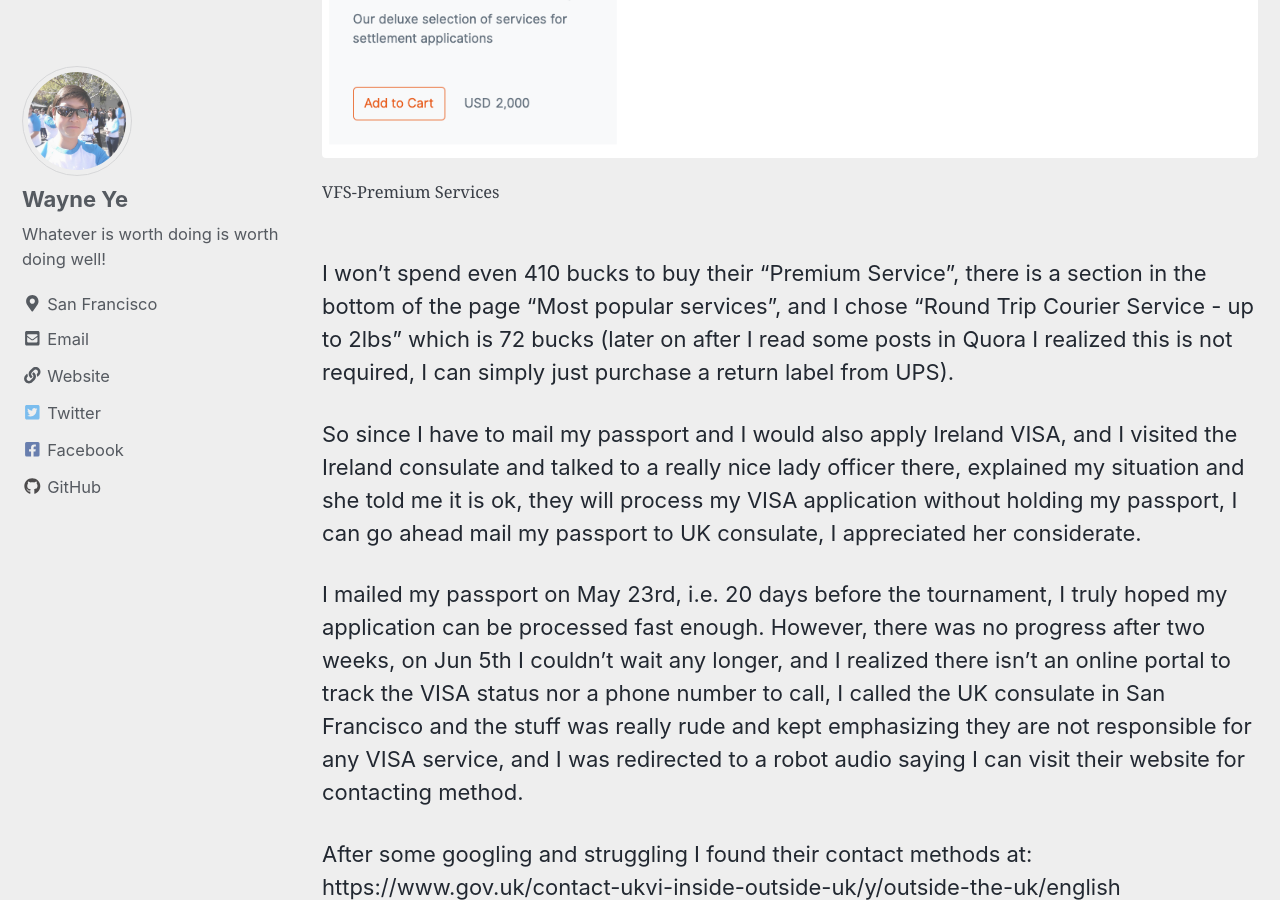
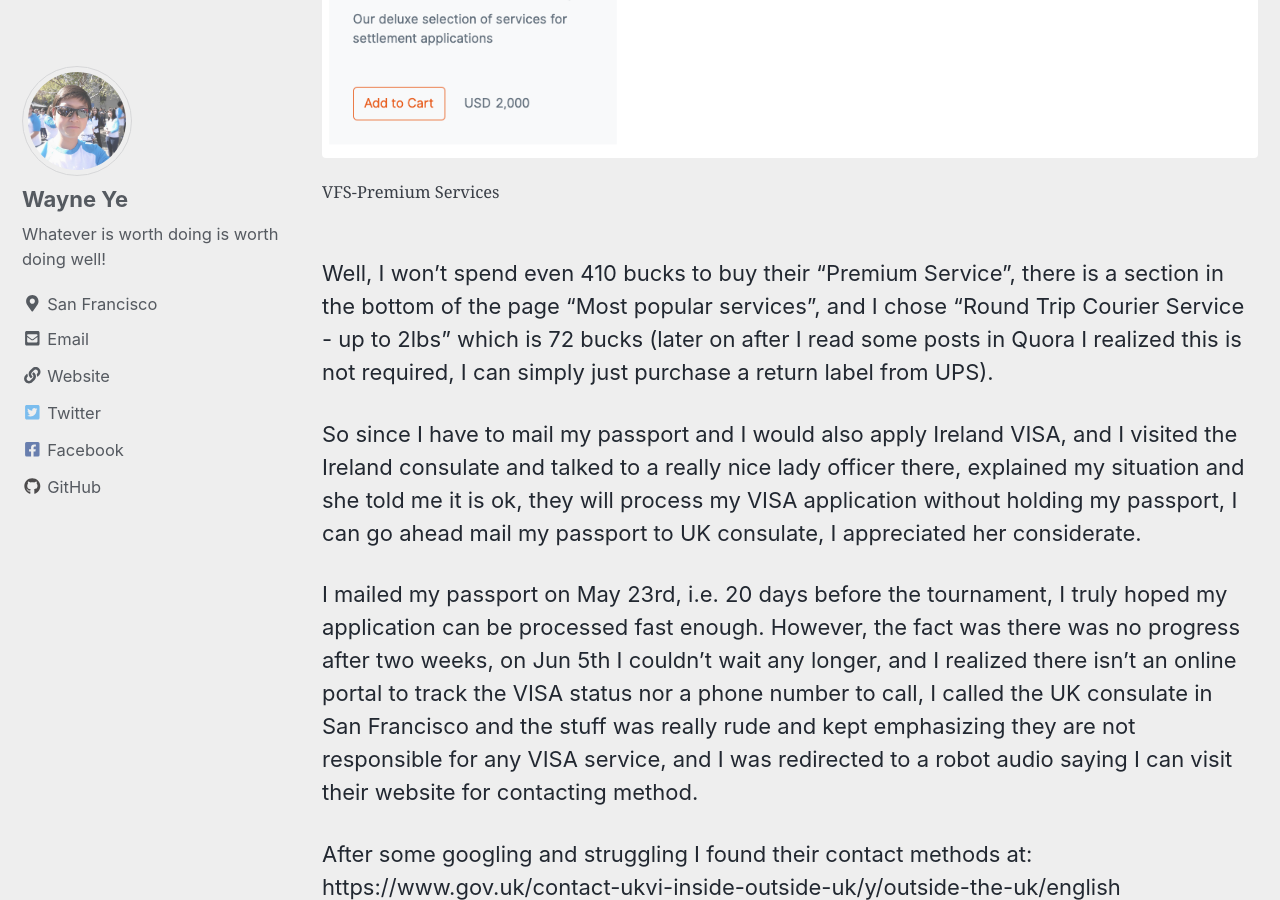
Before and after one commit to WayneYe/wayneye.github.io, a Jekyll site: the page built from _posts/2019-06-08-Apply-UK-Visit-VISA.md, in a window 1280 px wide and 900 px high, scrolled down 2553 px. Built offline with Jekyll 4.4.1, drawn with Linux system fonts in a browser that asks for light colours; cached includes are drawn as plain includes; nearby versions of some CDN libraries; comment, search, counter and statistics services are not loaded; some of the changed text lies outside the part shown.

Commit message:
Improve uk visa

```diff
--- a/_posts/2019-06-08-Apply-UK-Visit-VISA.md
+++ b/_posts/2019-06-08-Apply-UK-Visit-VISA.md
@@ -21,18 +21,18 @@
 
 The most appropriate VISA for me would be [Visitor in Transit VISA](https://www.gov.uk/transit-visa/visitor-in-transit-visa), which means I must have in/out flights and must leave UK within 48 hours, sounds good, I can stay in London two days, two nights, and since it was just 1 month away, I thought applying this kind of VISA would be relatively faster and easier.
 
-So the first step is to make an appointment at USCIS and process 10 finger printings, short say: *10-printed*, it was not that bad since the most close USCIS office is just 15 minutes of walking from Autodesk 1 Market office.  After doing this I got a receipt and instructions which guides me the next step: mail all the required documents to UK Consulate in New Your: a letter to explain the purpose of the visit, financial proof and all my family members' profile, and most important: **I must mail them my passport**! Inside this instruction it clearly instruct appliers to buy a shipping label from a VFS global: https://www.vfsglobal.co.uk/us/en/premium-services:
+So the first step is to make an appointment at USCIS and process 10 finger printings, short say: *10-printed*, it was not that bad since the most close USCIS office is just 15 minutes of walking from Autodesk 1 Market office.  After doing this I got a receipt and instructions which guides me the next step: mail all the required documents to UK Consulate in New Your: a letter to explain the purpose of the visit, financial proof and all my family members' profile, and most important: I must mail them my passport, inside this instruction it clearly instruct appliers to buy a shipping label from a VFS global: https://www.vfsglobal.co.uk/us/en/premium-services:
 
 <figure>
     <a href="/assets/images/posts/2019-06-06-Apply-UK-VISA/VFS-Premium.png"><img src="/assets/images/posts/2019-06-06-Apply-UK-VISA/VFS-Premium.png"></a>
     <figcaption>VFS-Premium Services</figcaption>
 </figure>
 
-I won't spend even 410 bucks to buy their "Premium Service", there is a section in the bottom of the page "Most popular services", and I chose "Round Trip Courier Service - up to 2lbs" which is 72 bucks (later on after I read some posts in Quora I realized this is not required, I can simply just purchase a return label from UPS).
+Well, I won't spend even 410 bucks to buy their "Premium Service", there is a section in the bottom of the page "Most popular services", and I chose "Round Trip Courier Service - up to 2lbs" which is 72 bucks (later on after I read some posts in Quora I realized this is not required, I can simply just purchase a return label from UPS).
 
 So since I have to mail my passport and I would also apply Ireland VISA, and I visited the Ireland consulate and talked to a really nice lady officer there, explained my situation and she told me it is ok, they will process my VISA application without holding my passport, I can go ahead mail my passport to UK consulate, I appreciated her considerate.
 
-I mailed my passport on May 23rd, i.e. 20 days before the tournament, I truly hoped my application can be processed fast enough.  However, there was no progress after two weeks, on Jun 5th I couldn't wait any longer, and I realized there isn't an online portal to track the VISA status nor a phone number to call, I called the UK consulate in San Francisco and the stuff was really rude and kept emphasizing they are not responsible for any VISA service, and I was redirected to a robot audio saying I can visit their website for contacting method.
+I mailed my passport on May 23rd, i.e. 20 days before the tournament, I truly hoped my application can be processed fast enough.  However, the fact was there was no progress after two weeks, on Jun 5th I couldn't wait any longer, and I realized there isn't an online portal to track the VISA status nor a phone number to call, I called the UK consulate in San Francisco and the stuff was really rude and kept emphasizing they are not responsible for any VISA service, and I was redirected to a robot audio saying I can visit their website for contacting method.
 
 After some googling and struggling I found their contact methods at: https://www.gov.uk/contact-ukvi-inside-outside-uk/y/outside-the-uk/english
 > Contact UK Visas and Immigration in English
@@ -52,13 +52,13 @@
 I called this number and the very first voice I heard was to enter my credit card information, and after 2 minutes of wait a human picked up the phone and stating immediately without even letting me to say hello: "before you talk please allow us to emphasize the disclaimer blah, blah...", this last about 40 seconds, and I finally got chance to speak, after explaining my situation I begged: "**please mail back me my passport immediately, I don't need VISA any more, thank you!!**".  I don't want to recap these horrible moments, I ended up by calling them twice and got charged `$1.75 * 2 + $15.68 + $29.68 = $48.86` for a single purpose as I roared above^.
 
 ## Conclusion
-IMHO, visitor who plan travel to a certain place because they are expecting a pleasant journey, they hope a wonderful trip so that it can be shared to their friends and relatives, also to create some unforgettable memory, whereas after experiencing such a terrible, unfriendly, or let me say it directly: **arrogant** VISA processing process: 10-printed + super detailed forms + non-traceable progress + insanely expensive inquiry phone charge VISA experience, this could kill all of their positive passion.  For my case please remember: after all I was just applying a Visitor in Transit VISA which only allowing me to stay in this country for **less than 48 hours**, but it almost destroyed my entire travel plan because of their "impressive efficiency"😠
+First, don't get me wrong, I fully respect UK, a great country that contributed a ton to humane being, I have several friends from UK as well.  However, IMHO, visitor who plan travel to a certain place because they are expecting a pleasant journey, they hope a wonderful trip so that it can be shared to their friends and relatives, also to create some unforgettable memory, whereas after experiencing this slow, not that friendly, or let me say it directly: **arrogant** VISA processing process: 10-printed + super detailed forms + non-traceable progress + insanely expensive inquiry phone charge VISA experience, this could kill all of their positive passion.  For my case please remember: after all I was just applying a Visitor in Transit VISA which only allowing me to stay in this country for **less than 48 hours**, but it almost destroyed my entire travel plan because of their "impressive efficiency"😠
 
 <figure>
     <a href="/assets/images/posts/2019-06-06-Apply-UK-VISA/zhuge.jpg"><img src="/assets/images/posts/2019-06-06-Apply-UK-VISA/zhuge.jpg"></a>
 </figure>
 
-The total damage on me so far are:
+The total cost on me so far are:
 
 * VISA fee: $86
 * VFS global service fee: $75
```
Also changed, not shown: 1 other file.
